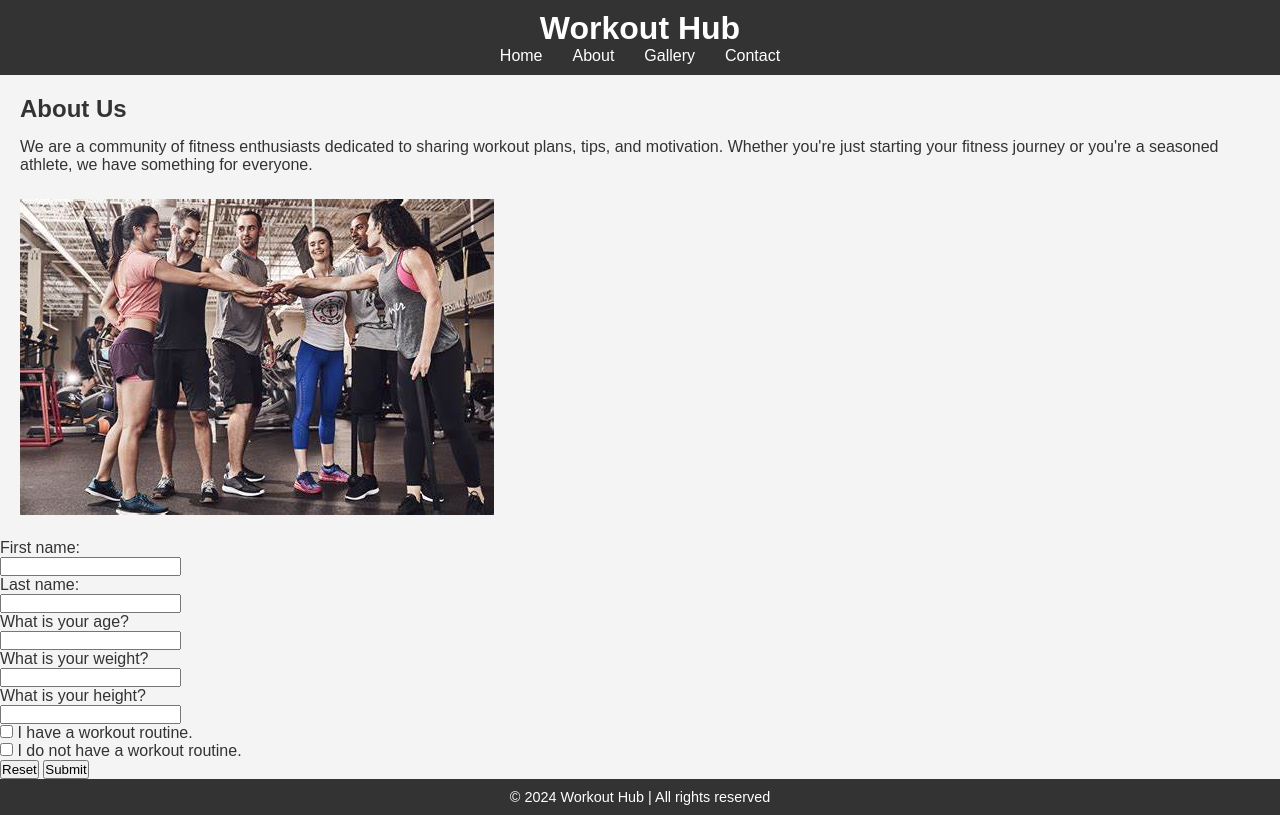
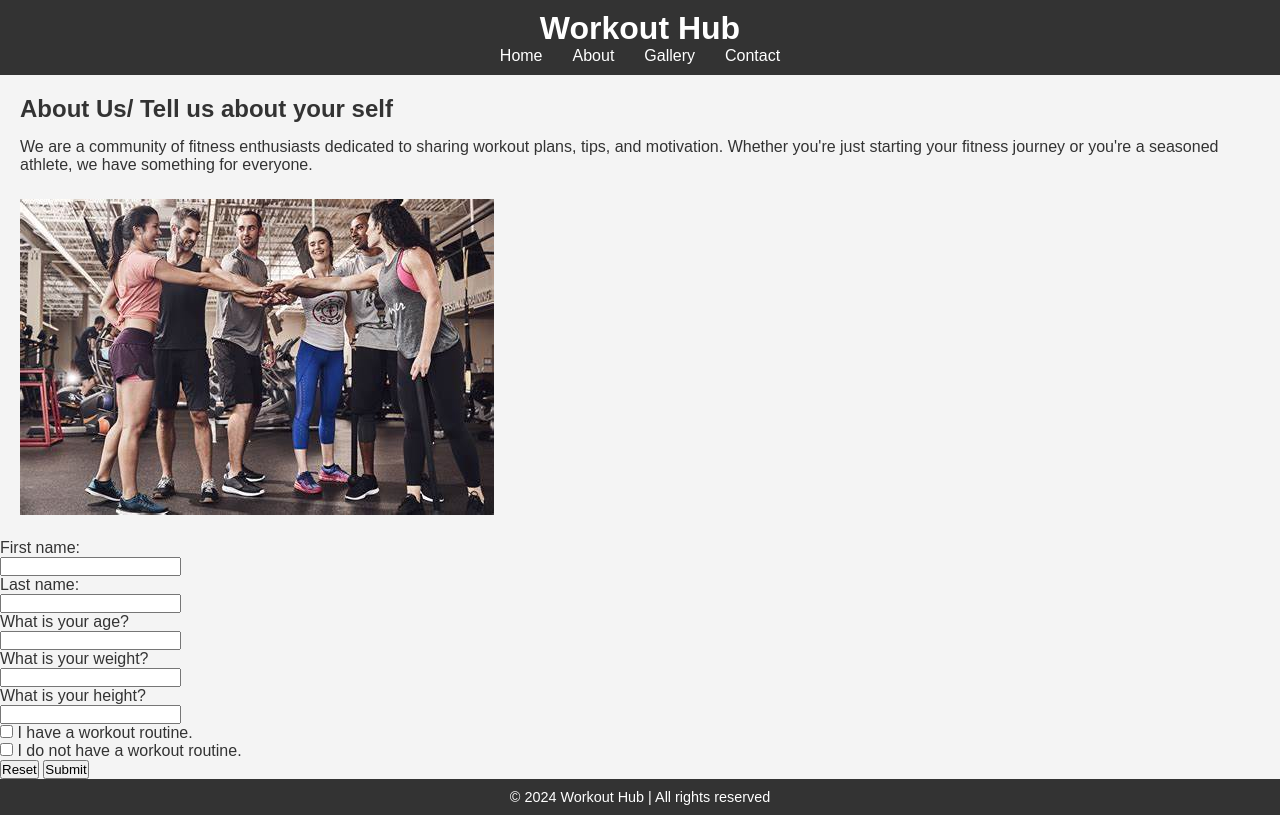
Before and after one commit to sanjayramesh1027/Project-2-5, a plain HTML site: page about.html in a window 1280 px wide. Drawn offline with Linux system fonts and the light colour scheme.

Commit message:
Update about.html

```diff
--- a/about.html
+++ b/about.html
@@ -21,7 +21,7 @@
 
     <main>
         <section class="about">
-            <h2>About Us</h2>
+            <h2>About Us/ Tell us about your self </h2>
             <p>We are a community of fitness enthusiasts dedicated to sharing workout plans, tips, and motivation. Whether you're just starting your fitness journey or you're a seasoned athlete, we have something for everyone.</p>
             <img src="team.jpg" alt="Our team">
         </section>
```
